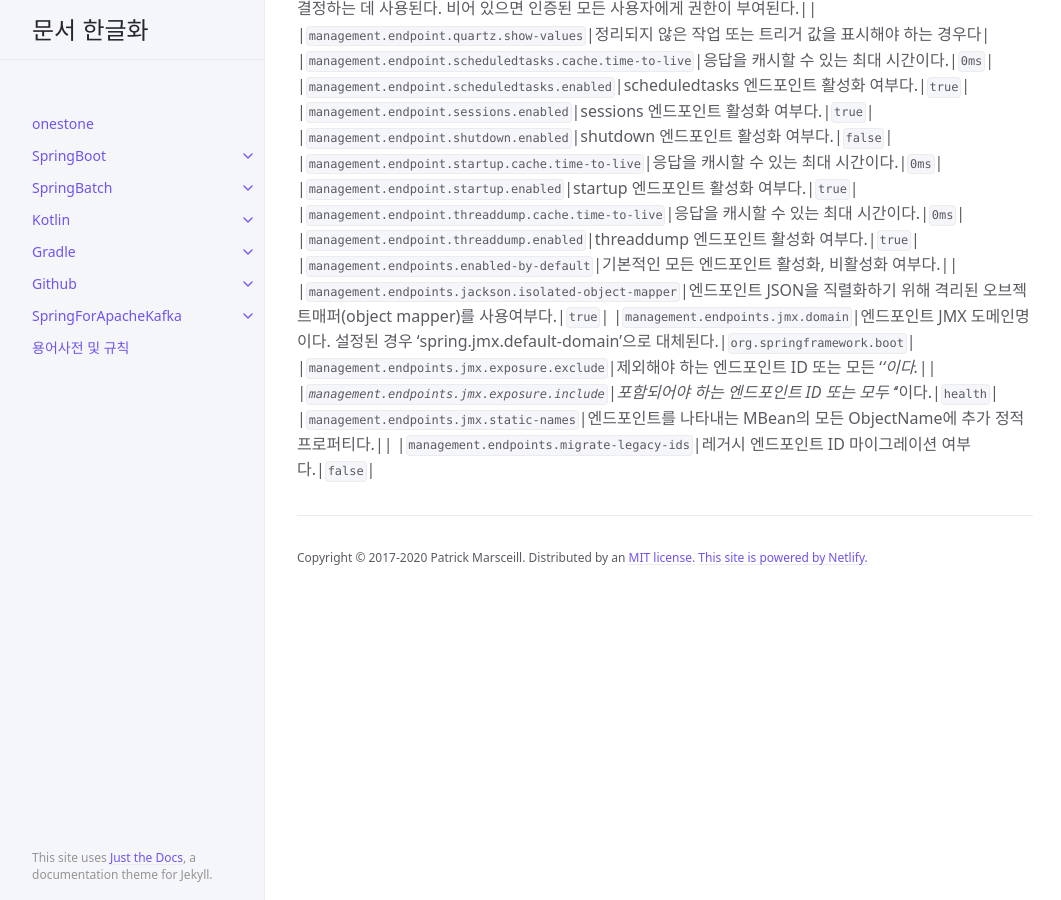
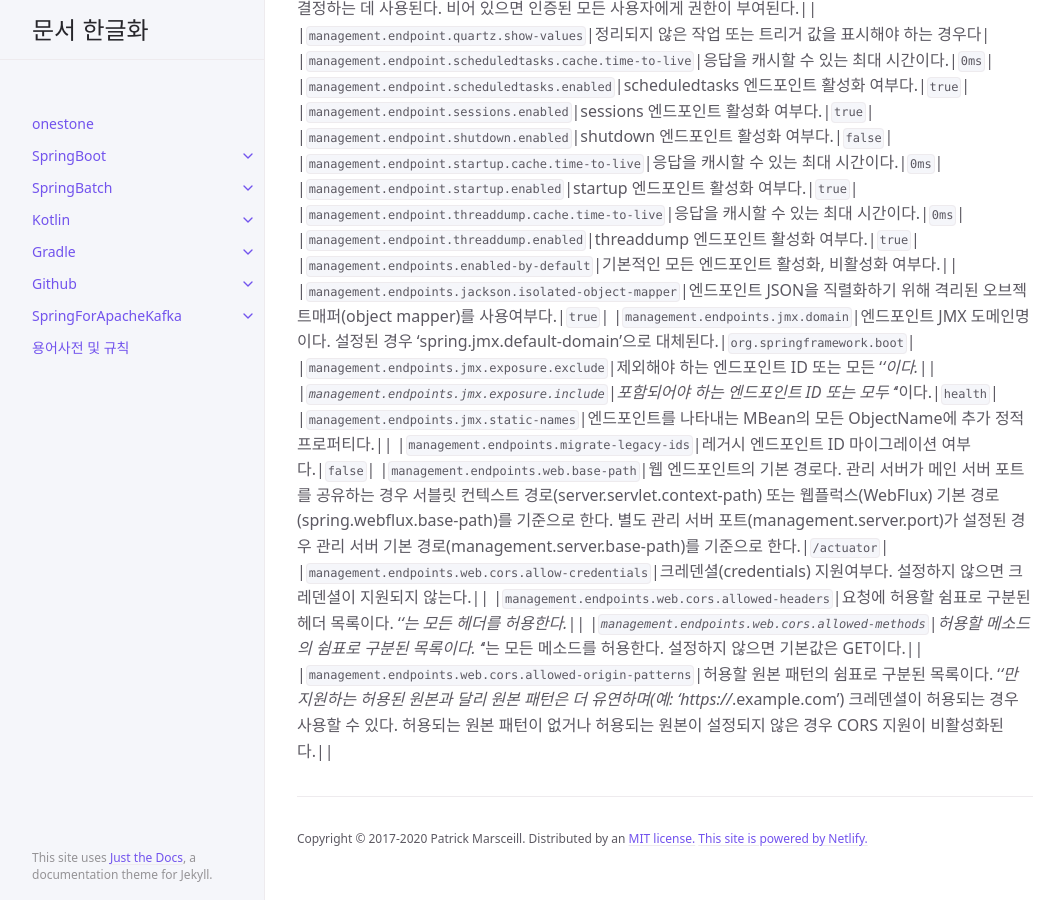
Before and after one commit to onestone9900/onestone9900.github.io, a Jekyll site: the page built from docs/spring_boot/3.1.1/spring_boot/19.appendices.md, in a window 1280 px wide and 900 px high, scrolled down 73583 px. Shown: the whole window, without its empty margins (107-1168 px from the left). Built offline with Jekyll 4.4.1, drawn with Linux system fonts in a browser that asks for light colours.

Commit message:
docs: spring boot - .A.14. 액츄에이터 프로퍼티(Actuator Properties)

```diff
--- a/docs/spring_boot/3.1.1/spring_boot/19.appendices.md
+++ b/docs/spring_boot/3.1.1/spring_boot/19.appendices.md
@@ -1429,3 +1429,8 @@ nav_order: 19
 |`management.endpoints.jmx.exposure.include`|포함되어야 하는 엔드포인트 ID 또는 모두 '*'이다.|`health`|
 |`management.endpoints.jmx.static-names`|엔드포인트를 나타내는 MBean의 모든 ObjectName에 추가 정적 프로퍼티다.||
 |`management.endpoints.migrate-legacy-ids`|레거시 엔드포인트 ID 마이그레이션 여부다.|`false`|
+|`management.endpoints.web.base-path`|웹 엔드포인트의 기본 경로다. 관리 서버가 메인 서버 포트를 공유하는 경우 서블릿 컨텍스트 경로(server.servlet.context-path) 또는 웹플럭스(WebFlux) 기본 경로(spring.webflux.base-path)를 기준으로 한다. 별도 관리 서버 포트(management.server.port)가 설정된 경우 관리 서버 기본 경로(management.server.base-path)를 기준으로 한다.|`/actuator`|
+|`management.endpoints.web.cors.allow-credentials`|크레덴셜(credentials) 지원여부다. 설정하지 않으면 크레덴셜이 지원되지 않는다.||
+|`management.endpoints.web.cors.allowed-headers`|요청에 허용할 쉼표로 구분된 헤더 목록이다. '*'는 모든 헤더를 허용한다.||
+|`management.endpoints.web.cors.allowed-methods`|허용할 메소드의 쉼표로 구분된 목록이다. '*'는 모든 메소드를 허용한다. 설정하지 않으면 기본값은 GET이다.||
+|`management.endpoints.web.cors.allowed-origin-patterns`|허용할 원본 패턴의 쉼표로 구분된 목록이다. '*'만 지원하는 허용된 원본과 달리 원본 패턴은 더 유연하며(예: 'https://*.example.com') 크레덴셜이 허용되는 경우 사용할 수 있다. 허용되는 원본 패턴이 없거나 허용되는 원본이 설정되지 않은 경우 CORS 지원이 비활성화된다.||
```
